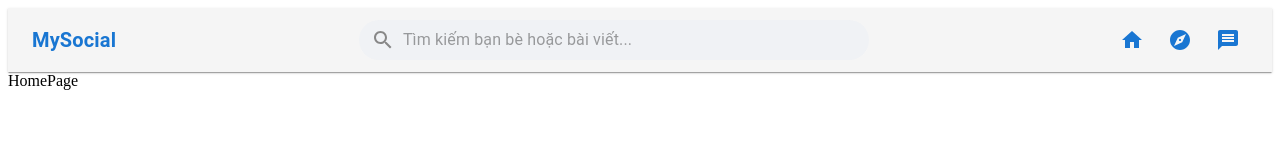
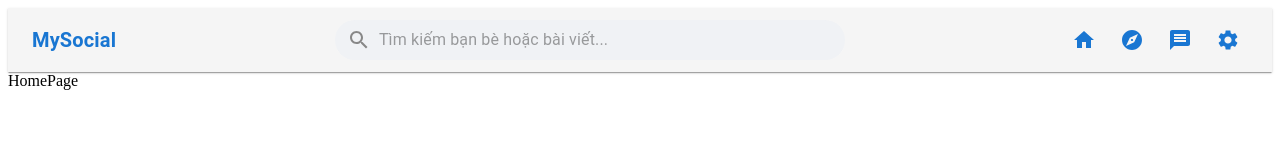
Before and after one commit to 3P1N/IS207, a React (Vite) app in the folder social_media/: page /login in a window 1280 px wide. Both pictures are taken after typing "name@example.com", "Sample123" into the empty fields and a click on the button "LOGIN". Shown: the top 160 px of the page. Built offline with nearby package versions, Linux system fonts and the light colour scheme.

Commit message:
add settings icon

```diff
--- a/social_media/src/router/AppRouter.jsx
+++ b/social_media/src/router/AppRouter.jsx
@@ -51,9 +51,10 @@ export default function AppRouter() {
                                 <Route index element={<ProfilePost />} />
                                 <Route path="about" element={<ProfileAbout />} />
                                 <Route path="friend" element={<ProfileFriend />} />
-                                <Route path="setting" element={<ProfileSetting />} />
+
                             </Route>
-
+                            {/* Setting */}
+                            <Route path="setting" element={<ProfileSetting />} />
                             {/* Post detail */}
                             <Route path="post/:postId" element={<PostDetailPage />} />
 
--- a/social_media/src/shared/components/Navbar.jsx
+++ b/social_media/src/shared/components/Navbar.jsx
@@ -1,6 +1,6 @@
 import React, { useContext } from "react";
 import { AppBar, Toolbar, Typography, Box, IconButton, Avatar, Button, InputBase } from "@mui/material";
-import { Home, Explore, Message, Logout, Login, Search } from "@mui/icons-material";
+import { Home, Explore, Message, Logout, Login, Search, Settings } from "@mui/icons-material";
 import { Link as RouterLink, useNavigate } from "react-router-dom";
 
 
@@ -56,6 +56,9 @@ export default function Navbar() {
                     <IconButton component={RouterLink} to="/message" color="primary">
                         <Message />
                     </IconButton>
+                    <IconButton component={RouterLink} to="/setting" color="primary">
+                        <Settings />
+                    </IconButton>
 
                     {/* Nếu user đã login */}
 
```
